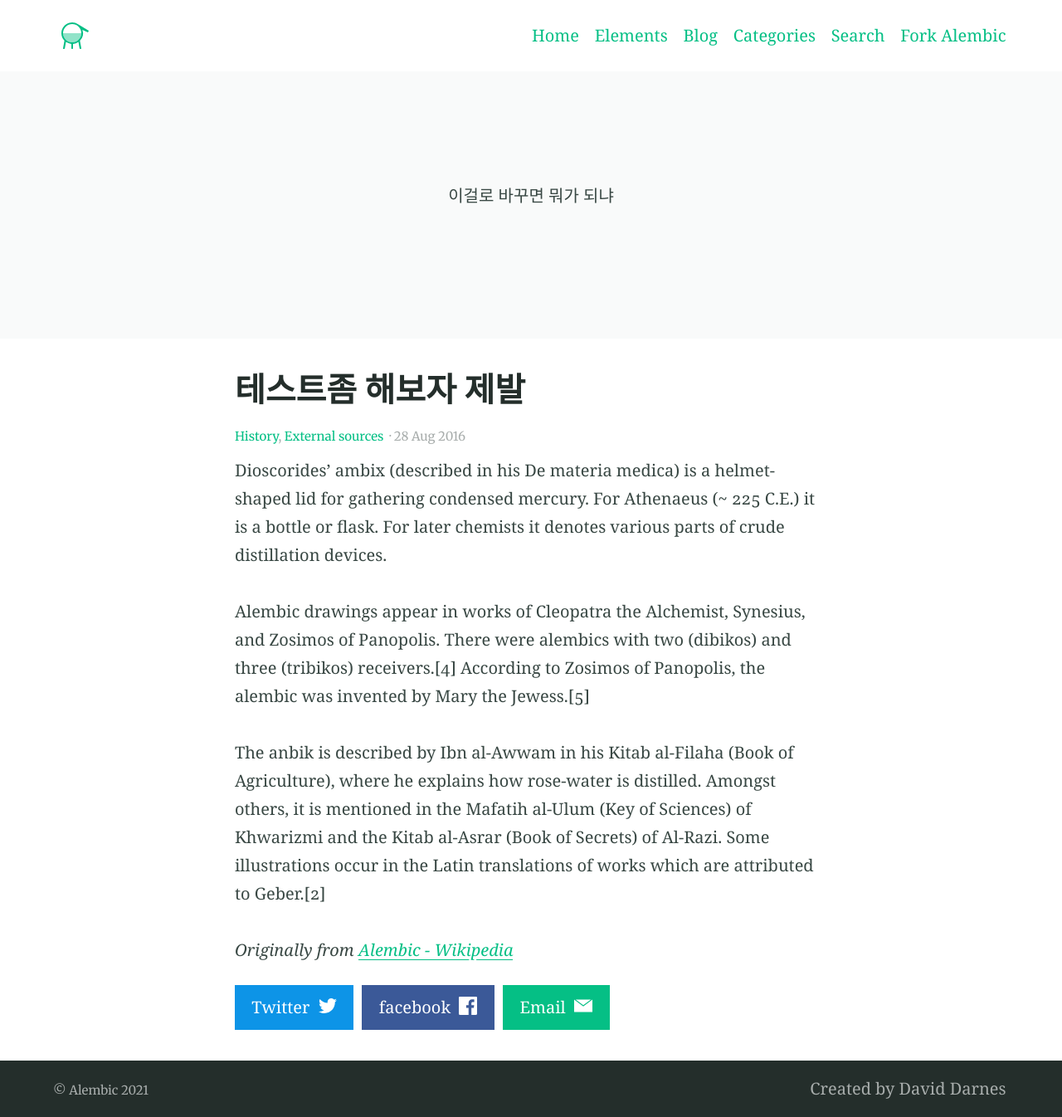
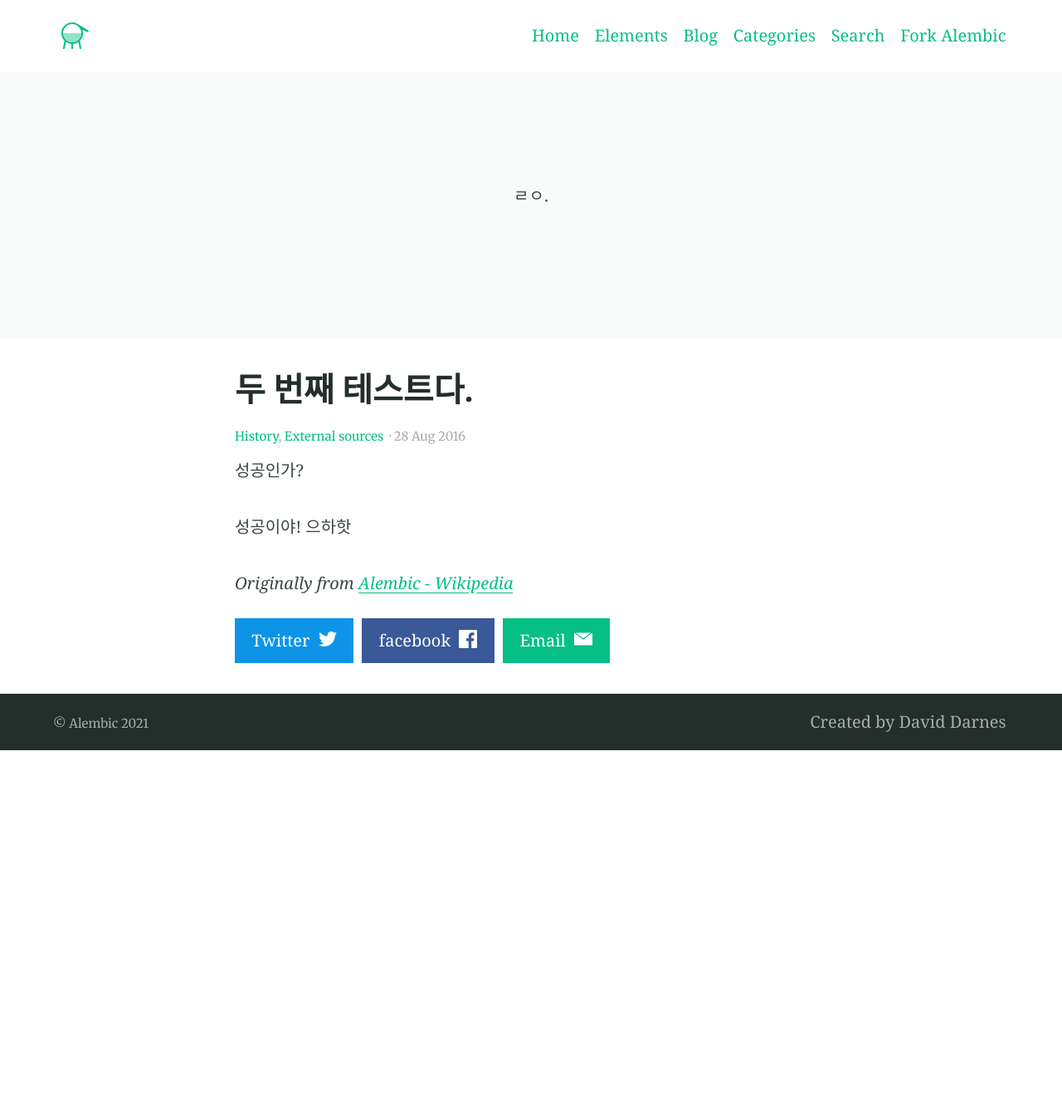
Before and after one commit to daviddarnes/alembic, a Jekyll site: the page built from _posts/2016-08-28-example-post-two.md, in a window 1280 px wide. Shown: the whole page at 83% size. Built offline with Jekyll 4.4.1, drawn with Linux system fonts in a browser that asks for light colours; after the commit the page ends 904 px from its top, so only the background shows below that.

Commit message:
Update 2016-08-28-example-post-two.md

```diff
--- a/_posts/2016-08-28-example-post-two.md
+++ b/_posts/2016-08-28-example-post-two.md
@@ -1,18 +1,16 @@
 ---
-title: 테스트좀 해보자 제발
+title: 두 번째 테스트다.
 categories:
 - History
 - External sources
 feature_text: |
-  이걸로 바꾸면 뭐가 되냐
+  ㄹㅇ.
 ---
 
-Dioscorides' ambix (described in his De materia medica) is a helmet-shaped lid for gathering condensed mercury. For Athenaeus (~ 225 C.E.) it is a bottle or flask. For later chemists it denotes various parts of crude distillation devices.
+성공인가?
 
 <!-- more -->
 
-Alembic drawings appear in works of Cleopatra the Alchemist, Synesius, and Zosimos of Panopolis. There were alembics with two (dibikos) and three (tribikos) receivers.[4] According to Zosimos of Panopolis, the alembic was invented by Mary the Jewess.[5]
-
-The anbik is described by Ibn al-Awwam in his Kitab al-Filaha (Book of Agriculture), where he explains how rose-water is distilled. Amongst others, it is mentioned in the Mafatih al-Ulum (Key of Sciences) of Khwarizmi and the Kitab al-Asrar (Book of Secrets) of Al-Razi. Some illustrations occur in the Latin translations of works which are attributed to Geber.[2]
+성공이야! 으하핫
 
 _Originally from [Alembic - Wikipedia](https://en.wikipedia.org/wiki/Alembic)_
```
